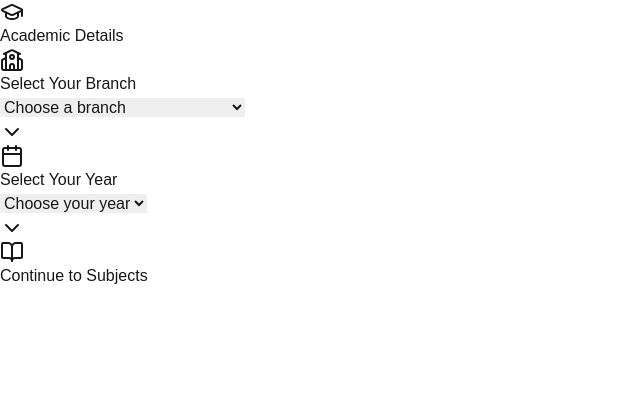
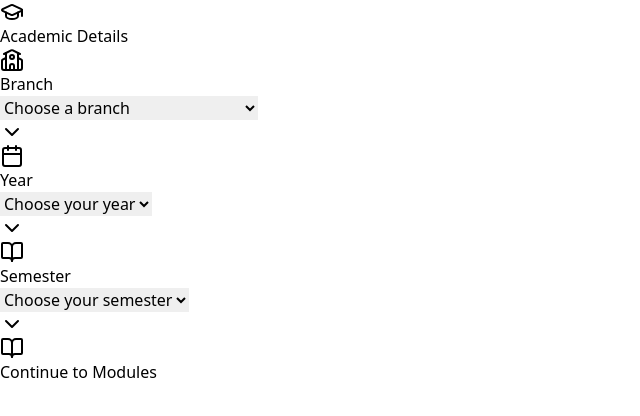
Before and after one commit to yashankkothari/Notes-Aid, a Next.js app in the folder notes-aid/: page / in a window 1280 px wide. Shown: the top 416 px of the page, without its empty margins (0-640 px from the left). Built offline with nearby package versions, Linux system fonts and the light colour scheme.

Commit message:
updated landing style

```diff
--- a/notes-aid/src/app/globals.css
+++ b/notes-aid/src/app/globals.css
@@ -2,7 +2,7 @@
 @tailwind components;
 @tailwind utilities;
 
-:root {
+/* :root {
   --background: #ffffff;
   --foreground: #171717;
 }
@@ -12,12 +12,12 @@
     --background: #0a0a0a;
     --foreground: #ededed;
   }
-}
+} */
 
-body {
+/* body {
   color: var(--foreground);
   background: var(--background);
   font-family: Arial, Helvetica, sans-serif;
-}
+} */
 
 /* this is a test */
--- a/notes-aid/src/app/page.tsx
+++ b/notes-aid/src/app/page.tsx
@@ -1,5 +1,5 @@
 "use client"
-import React, { useState } from "react"
+import React, { useState, useEffect } from "react"
 import {
   GraduationCap,
   BookOpen,
@@ -24,51 +24,81 @@
   { value: "4", label: "Fourth Year" },
 ]
 
+const semesters = [
+  { value: 'odd', label: 'Odd Semester' },
+  { value: 'even', label: 'Even Semester' },
+]
+
 export default function MainPage() {
   const [selectedBranch, setSelectedBranch] = useState("")
   const [selectedYear, setSelectedYear] = useState("")
+  const [selectedSemester, setSelectedSemester] = useState("")
+  const [isLoading, setIsLoading] = useState(true)
+  const [showForm, setShowForm] = useState(false)
+
+  useEffect(() => {
+    const timer = setTimeout(() => {
+      setIsLoading(false)
+      setShowForm(true)
+    }, 1500) // Show welcome message for 1.5 seconds before showing the form
+
+    return () => clearTimeout(timer)
+  }, [])
+
+  const handleContinue = () => {
+    if (selectedBranch && selectedYear && selectedSemester) {
+      console.log(`Selected Branch: ${selectedBranch}, Selected Year: ${selectedYear}, Semester: ${selectedSemester}`);
+    }
+  }
 
   return (
-    <div className="min-h-screen bg-slate-50 flex flex-col items-center justify-center p-4">
-      <div className="bg-white rounded-xl shadow-lg p-8 w-full max-w-md">
+    <div className={`min-h-screen bg-gradient-to-br from-gray-50 via-white to-gray-50 flex flex-col items-center justify-center p-4 transition-all duration-500 ${isLoading ? 'opacity-0' : 'opacity-100'}`}>
+      {!showForm ? (
+        <div className="flex flex-col items-center justify-center text-center transition-transform duration-500 transform scale-150">
+          <h1 className="text-4xl font-bold text-black text-center opacity-100 animate-fade-out delay-150 absolute inset-0 flex items-center justify-center">
+            Welcome, let's get productive!
+          </h1>
+        </div>
+      ) : (
+        <div className="backdrop-blur-lg bg-white/90 rounded-2xl shadow-xl shadow-gray-100/50 p-8 w-full max-w-4xl border border-gray-200/60">
           <div className="flex items-center gap-3 mb-8">
-          <GraduationCap className="w-8 h-8 text-blue-600" />
+            <GraduationCap className="w-8 h-8 text-gray-800" />
             <h1 className="text-2xl font-bold text-gray-800">Academic Details</h1>
           </div>
 
-        <div className="mb-6">
+          <div className="flex flex-col md:flex-row gap-4 mb-8">
+            <div className="flex-grow flex-shrink min-w-[200px] group relative transition-all duration-200">
               <label className="flex items-center gap-2 text-sm font-medium text-gray-700 mb-2">
-            <School className="w-4 h-4" />
-            Select Your Branch
+                <School className="w-4 h-4 text-gray-600" />
+                Branch
               </label>
               <div className="relative">
                 <select
-              className="w-full p-3 pr-10 bg-white border border-gray-300 rounded-lg appearance-none focus:outline-none focus:ring-2 focus:ring-blue-500 focus:border-transparent text-black"
+                  className="w-full p-3 pr-10 bg-white border border-gray-300 rounded-lg focus:outline-none focus:ring-1 focus:ring-gray-400 text-gray-800 transition-all duration-200 hover:border-gray-400 appearance-none"
                   value={selectedBranch}
                   onChange={(e) => setSelectedBranch(e.target.value)}
                 >
-              <option value="" disabled >
+                  <option value="" disabled>
                     Choose a branch
                   </option>
                   {branches.map((branch, index) => (
-                <option key={index} value={branch} >
+                    <option key={index} value={branch}>
                       {branch}
                     </option>
                   ))}
                 </select>
-            <ChevronDown className="w-5 h-5 text-gray-400 absolute right-3 top-1/2 transform -translate-y-1/2 pointer-events-none" />
+                <ChevronDown className="w-5 h-5 text-gray-500 absolute right-3 top-1/2 -translate-y-1/2 pointer-events-none" />
               </div>
             </div>
 
-
-        <div className="mb-6">
+            <div className="flex-grow flex-shrink min-w-[200px] group relative transition-all duration-200">
               <label className="flex items-center gap-2 text-sm font-medium text-gray-700 mb-2">
-            <Calendar className="w-4 h-4" />
-            Select Your Year
+                <Calendar className="w-4 h-4 text-gray-600" />
+                Year
               </label>
               <div className="relative">
                 <select
-              className="w-full p-3 pr-10 bg-white border border-gray-300 rounded-lg appearance-none focus:outline-none focus:ring-2 focus:ring-blue-500 focus:border-transparent text-black"
+                  className="w-full p-3 pr-10 bg-white border border-gray-300 rounded-lg focus:outline-none focus:ring-1 focus:ring-gray-400 text-gray-800 transition-all duration-200 hover:border-gray-400 appearance-none"
                   value={selectedYear}
                   onChange={(e) => setSelectedYear(e.target.value)}
                 >
@@ -81,19 +111,51 @@
                     </option>
                   ))}
                 </select>
-            <ChevronDown className="w-5 h-5 text-gray-400 absolute right-3 top-1/2 transform -translate-y-1/2 pointer-events-none" />
+                <ChevronDown className="w-5 h-5 text-gray-500 absolute right-3 top-1/2 -translate-y-1/2 pointer-events-none" />
               </div>
             </div>
 
+            <div className="flex-grow flex-shrink min-w-[200px] group relative transition-all duration-200">
+              <label className="flex items-center gap-2 text-sm font-medium text-gray-700 mb-2">
+                <BookOpen className="w-4 h-4 text-gray-600" />
+                Semester
+              </label>
+              <div className="relative">
+                <select
+                  className="w-full p-3 pr-10 bg-white border border-gray-300 rounded-lg focus:outline-none focus:ring-1 focus:ring-gray-400 text-gray-800 transition-all duration-200 hover:border-gray-400 appearance-none"
+                  value={selectedSemester}
+                  onChange={(e) => setSelectedSemester(e.target.value)}
+                >
+                  <option value="" disabled>
+                    Choose your semester
+                  </option>
+                  {semesters.map((semester) => (
+                    <option key={semester.value} value={semester.value}>
+                      {semester.label}
+                    </option>
+                  ))}
+                </select>
+                <ChevronDown className="w-5 h-5 text-gray-500 absolute right-3 top-1/2 -translate-y-1/2 pointer-events-none" />
+              </div>
+            </div>
+          </div>
 
+          <div className="mt-6">
             <button
-          className="w-full bg-blue-600 hover:bg-blue-700 text-white font-medium py-3 px-4 rounded-lg transition-colors flex items-center justify-center gap-2"
-          disabled={!selectedBranch || !selectedYear}
+              className={`w-full bg-gradient-to-r from-gray-700 to-gray-600 text-white font-medium py-3 px-4 rounded-lg transition-all duration-200 flex items-center justify-center gap-2 ${
+                !selectedBranch || !selectedYear || !selectedSemester
+                  ? 'opacity-50 cursor-not-allowed'
+                  : 'hover:bg-gray-700'
+              }`}
+              onClick={handleContinue}
+              disabled={!selectedBranch || !selectedYear || !selectedSemester}
             >
               <BookOpen className="w-4 h-4" />
-          Continue to Subjects
+              Continue to Modules
             </button>
           </div>
         </div>
+      )}
+    </div>
   )
 }
```
Also changed, not shown: notes-aid/package.json (+7 -1 lines), 1 other file (tests, documents, lock files or other folders). Lines whose indentation alone changed are shown as unchanged.
